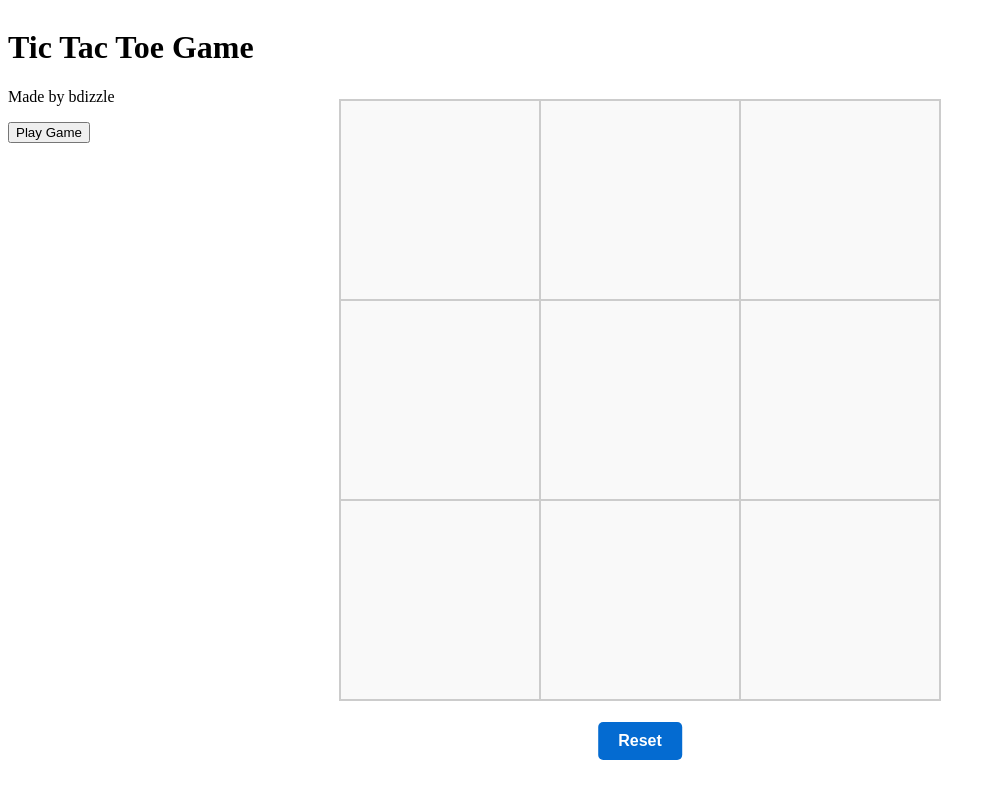
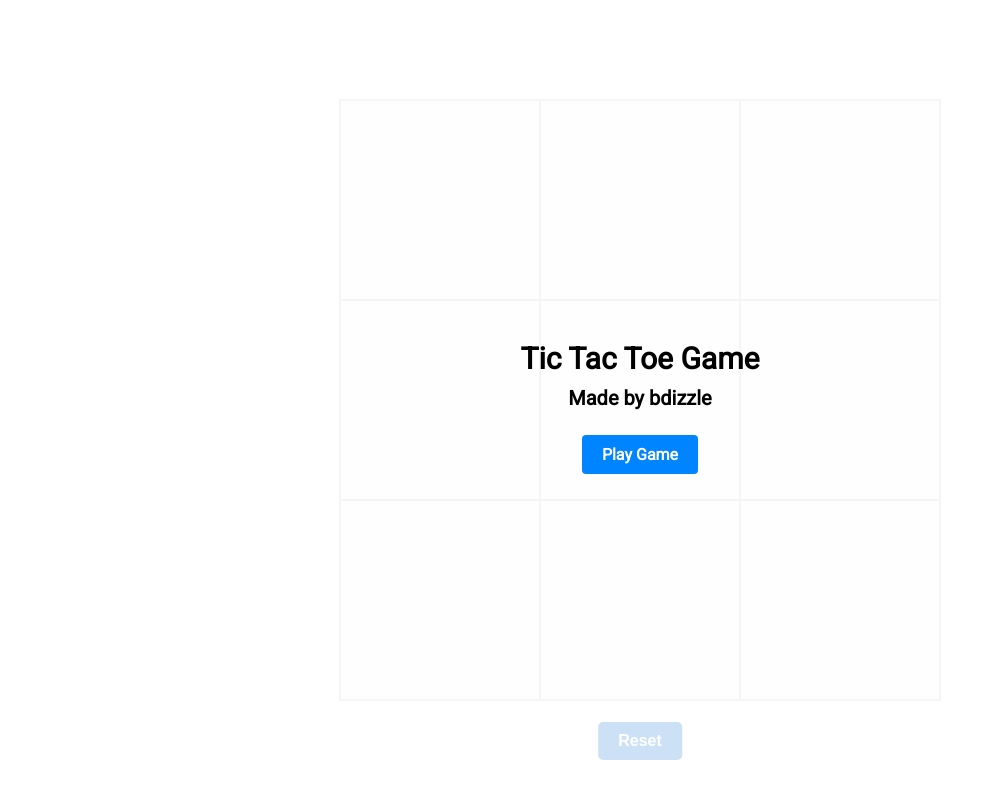
Before and after one commit to BrendanDenzel/tic-tac-toe, a plain HTML site: page index.html in a window 1280 px wide. Shown: the whole page, without its empty margins (0-996 px from the left). Drawn offline with Linux system fonts and the light colour scheme.

Commit message:
Update style.css

```diff
--- a/style.css
+++ b/style.css
@@ -63,3 +63,52 @@ button#resetButton {
 button#resetButton:hover {
   background-color: #0073e6;
 }
+
+#startScreen {
+  display: flex;
+  flex-direction: column;
+  align-items: center;
+  justify-content: center;
+  background-color: rgba(255, 255, 255, 0.8);
+  position: absolute;
+  top: 0;
+  bottom: 0;
+  left: 0;
+  right: 0;
+  z-index: 1;
+}
+
+#startScreen button{
+  background-color: #0084ff;
+  color: #fff;
+  border: none;
+  border-radius: 4px;
+  padding: 10px 20px;
+  font-size: 16px;
+  font-weight: bold;
+  font-family: Roboto;
+  margin: 5px auto;
+  cursor: pointer;
+  display: block;
+}
+
+#startScreen button:hover {
+  background-color: #0073e6;
+}
+
+#startScreen p {
+  text-align: center;
+  font-family: Roboto;
+  font-size: 20px;
+  font-weight: bold;
+  margin-bottom: 20px;
+  margin-bottom: px;
+}
+
+#startScreen h1 {
+  text-align: center;
+  font-family: Roboto;
+  font-size: 30px;
+  font-weight: bold;
+  margin-bottom: -10px;
+}
```
